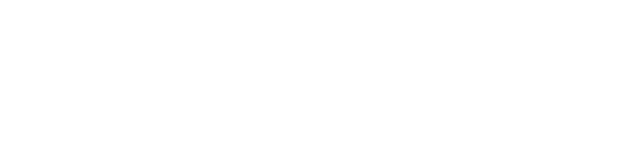
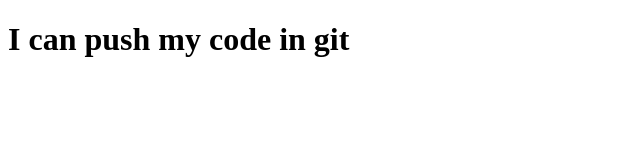
Before and after one commit to RokonHardwere/my-second-repo, a plain HTML site: page index.html in a window 1280 px wide. Shown: the whole page, without its empty margins (0-640 px from the left). Drawn offline with Linux system fonts and the light colour scheme.

Commit message:
added h1

```diff
--- a/index.html
+++ b/index.html
@@ -7,6 +7,6 @@
     <title>My second repo</title>
 </head>
 <body>
-
+    <h1>I can push my code in git </h1>
 </body>
 </html>
```
